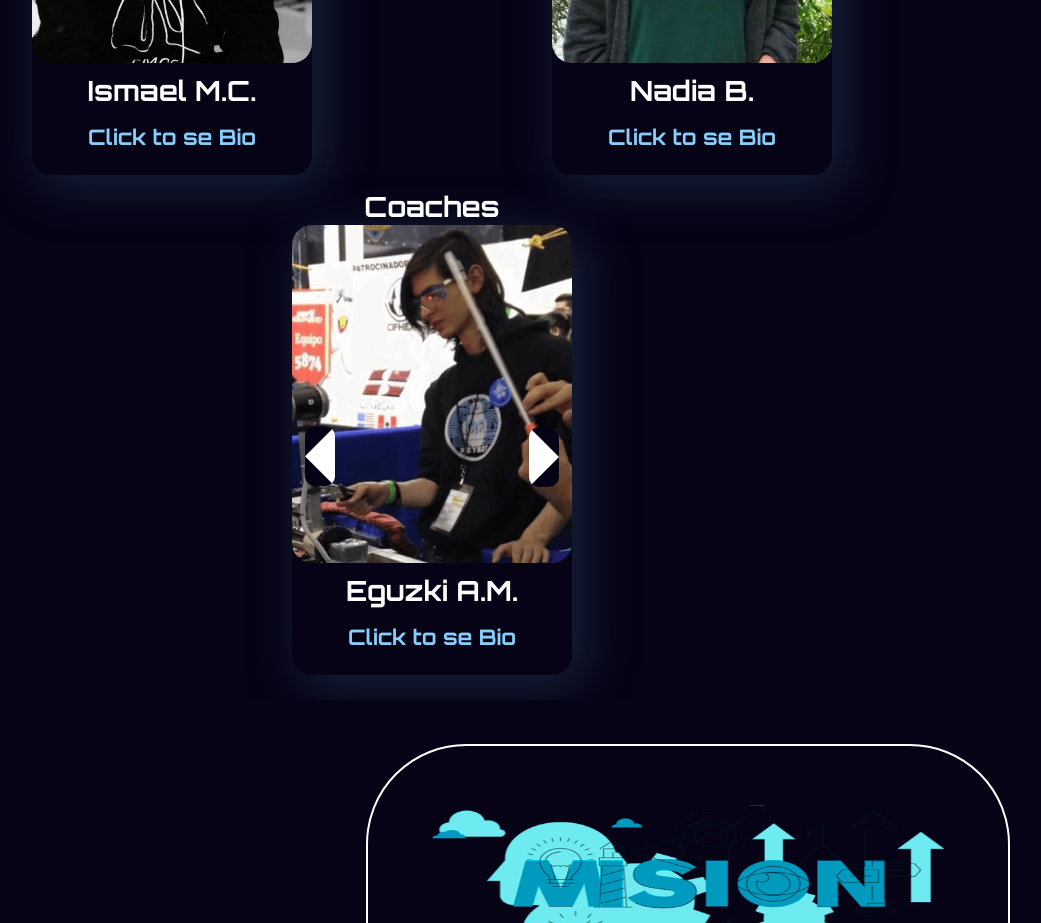
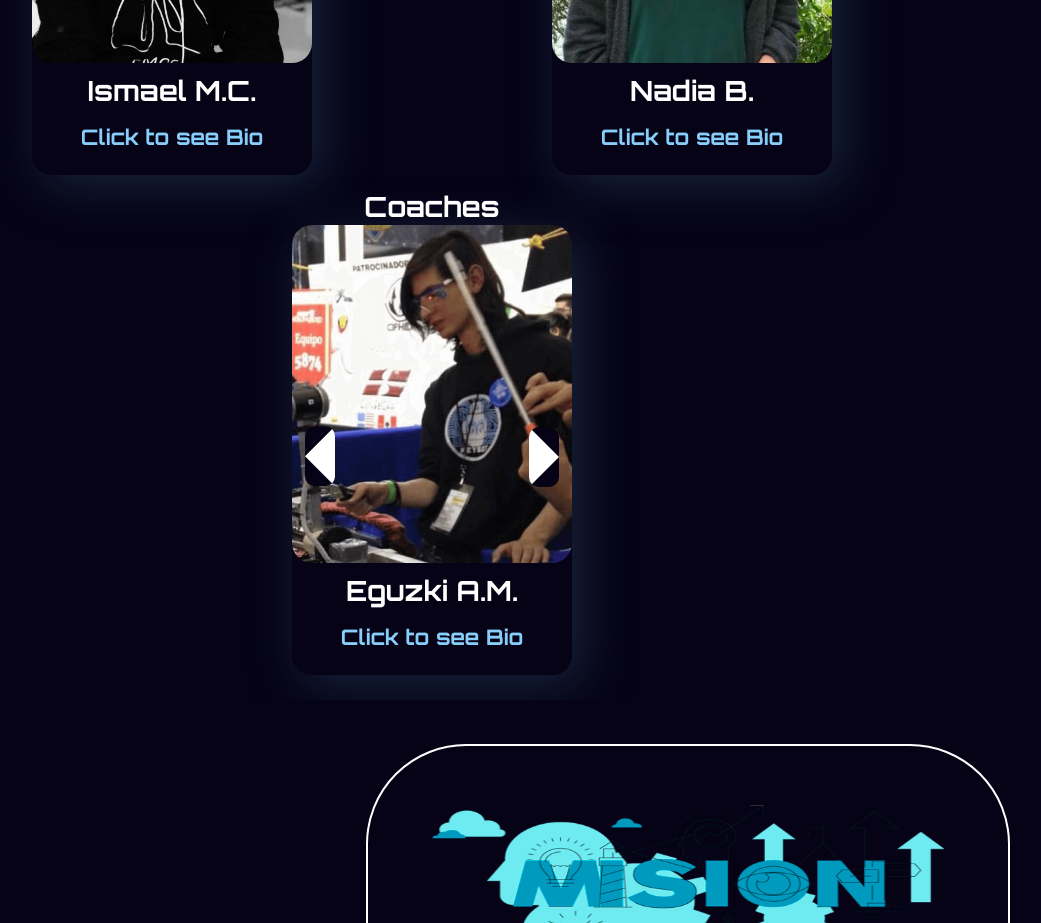
Before and after one commit to Silver0401/keybot-ws-5716, a React (Create React App) app: page /AboutPage in a window 1280 px wide. Shown: the part 2220-3143 px from the top of the page, without its empty margins (208-1249 px from the left). Built offline with nearby package versions, Linux system fonts and the light colour scheme; a web font is replaced by a local one.

Commit message:
changed some spelling mistakes

```diff
--- a/src/Components/About/CardsBox.js
+++ b/src/Components/About/CardsBox.js
@@ -48,7 +48,7 @@ const MariBio = "Mi nombre es Mariana, y me gusta que me digan así. Tengo 17 a
 const AleBio = "Me llamo Alessa, me gusta que me digan Ale y tengo 17 años. Soy la presidenta de la gestión 2020 - 2021 de Keybot. Considero que nuestro equipo, más que un equipo, es una familia. Un fun fact acerca de mi es que: adoro a los animales, a tal punto que he tenido desde perros y gatos, hasta conejos y patos. "
 const ItzelBio = "Soy Itzel Castellanos, tengo 17 años y soy líder de Chairman's, me gusta todo lo relacionado con las artes en especial la música y el dibujo, un fun fact sobre mi es que soy muy distraída con mis cosas, un día llegue a perder un solo zapato en el Schoolastico"
 const EugeBio = "Hola! Soy Eugenia De Jesus Rangel tengo 17 años. Soy la Líder del área de programación/electrónica y vicepresidenta del equipo para esta gestión de 2020 a 2021. Fun fact: Me gusta andar en motocicleta.";
-const NadiaBio = "Hola me llamo Nadia Belem, me gust que me digan nadia y detesto el nombre de belem. Tengo 17 años y soy la lider del área de mercadotecnia de la gestión 2020 - 2021. Un random fact mio: Me gusta viajar mucho y adoro los chihuahas."
+const NadiaBio = "Hola me llamo Nadia Belem, me gusta que me digan nadia y detesto el nombre de belem. Tengo 17 años y soy la lider del área de mercadotecnia de la gestión 2020 - 2021. Un random fact mio: Me gusta viajar mucho y adoro los chihuahas."
 // Bennet bio missing (temporal bio)
 const BennetBio = ""
 // Karla bio missing (temporal bio)
@@ -75,7 +75,7 @@ const CardsBox = () => {
           <img id={`${AnimID}Img`} alt="coso" src={Img}></img>
         </div>
         <h1>{Name}</h1>
-        <h4>Click to se Bio</h4>
+        <h4>Click to see Bio</h4>
         <div id={`${AnimID}Bio`} className="bio">
           <p>{Bio}</p>
         </div>
@@ -226,7 +226,7 @@ const CardsBox = () => {
   CreateCard("Abigail H.", AbiFoto, AbiBio, "Leaders", "card5"); // Ya esta bio
   CreateCard("Rodrigo V.", rodriFoto, RodriBio, "Leaders", "card6"); // ---
   CreateCard("Mariana M.", mariFoto, MariBio, "Leaders", "card8"); // Ya esta bio
-  CreateCard("Euegenia", EuegeFoto, EugeBio, "Leaders", "card17")
+  CreateCard("Eugenia", EuegeFoto, EugeBio, "Leaders", "card17")
   CreateCard("Itzel C.", ItzelFoto, ItzelBio, "Leaders", "card19")
   CreateCard("Karla Y.", KarlaFoto, KarlaBio, "Leaders", "card22")
   CreateCard("Guillermo M.H.", MemeFoto, MemeBio, "Leaders", "card23")
```
